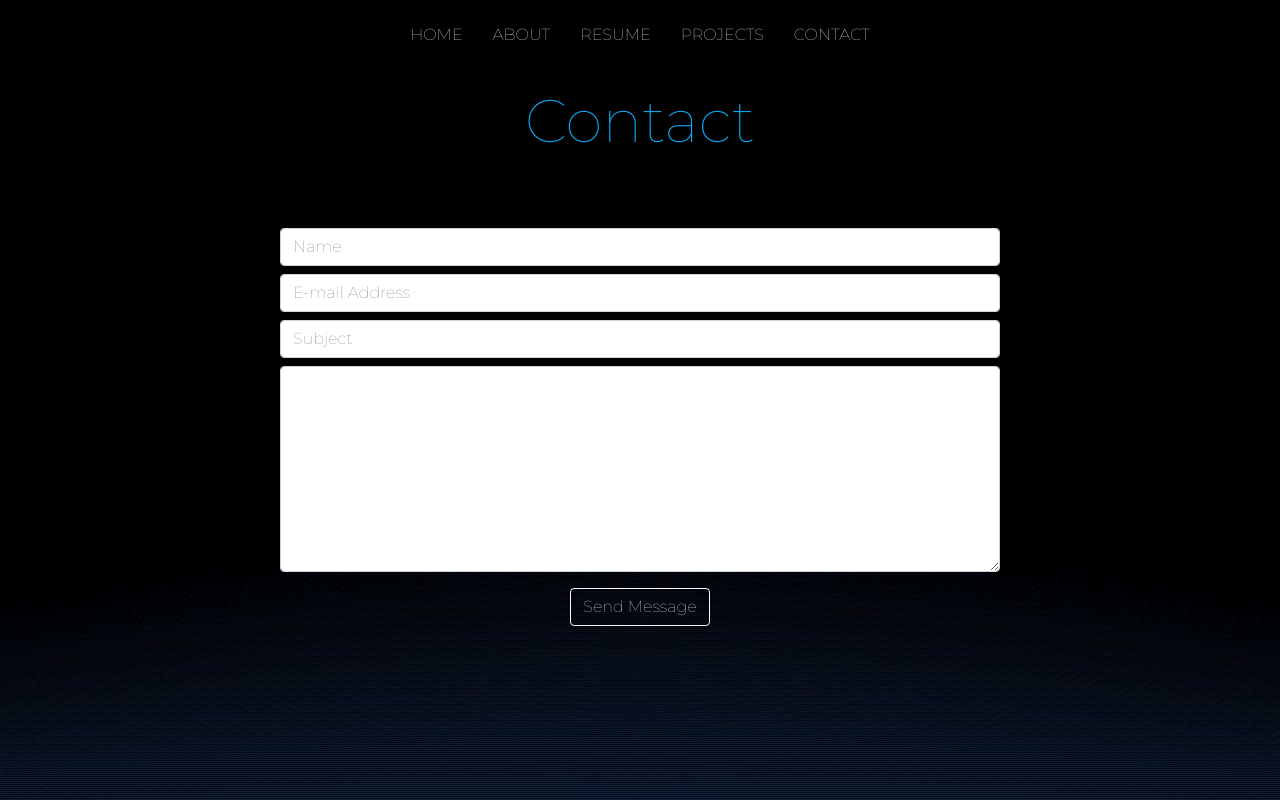
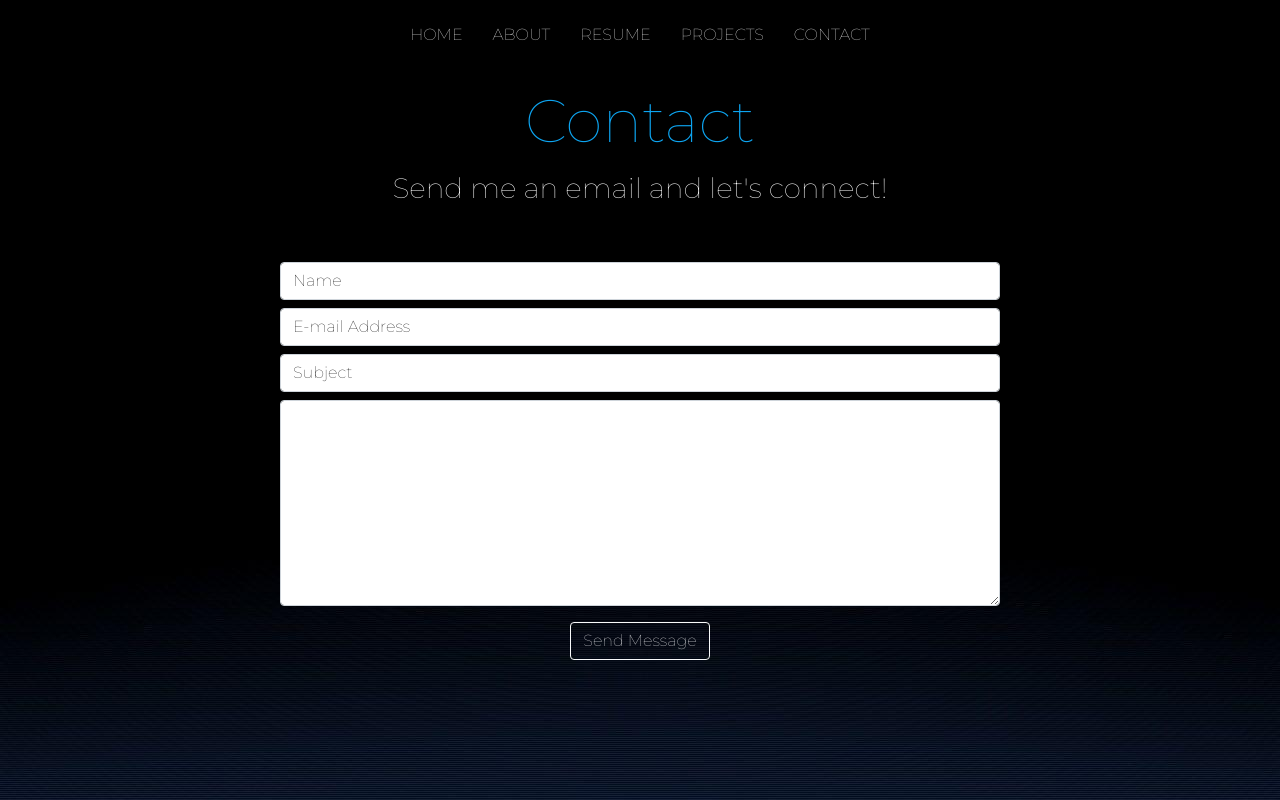
Before and after one commit to ljchu87/portfolio-lab, a React (Create React App) app: page /contact in a window 1280 px wide. Built offline with nearby package versions, Linux system fonts and the light colour scheme.

Commit message:
Updat email form

```diff
--- a/src/pages/Contact/Contact.jsx
+++ b/src/pages/Contact/Contact.jsx
@@ -17,6 +17,7 @@ const Contact = () => {
   return (
     <>
       <h1 className={styles.contactHeader}>Contact</h1>
+      <h3 className={styles.contactSubHeader}>Send me an email and let's connect!</h3>
       <div className='container'>
         <form onSubmit={sendEmail}>
           <div className='row pt-5 mx-auto'>
--- a/src/pages/Contact/Contact.module.css
+++ b/src/pages/Contact/Contact.module.css
@@ -2,15 +2,23 @@
   font-size: 60px;
 }
 
-/* .contacts > a {
-  text-decoration: none;
-  margin: 10px;
+.contactSubHeader {
+  margin: 0;
+  color: white;
 }
 
-a {
-  text-decoration: none;
-}
+input::-webkit-input-placeholder {
+  color: black !important;
+  }
 
-a:hover {
-  color: gray;
-} */
+  input:-moz-placeholder {
+  color: black !important;
+  }
+
+  input::-moz-placeholder {
+  color: black !important;
+  }
+
+  input:-ms-input-placeholder {
+  color: black !important;
+  }
```
